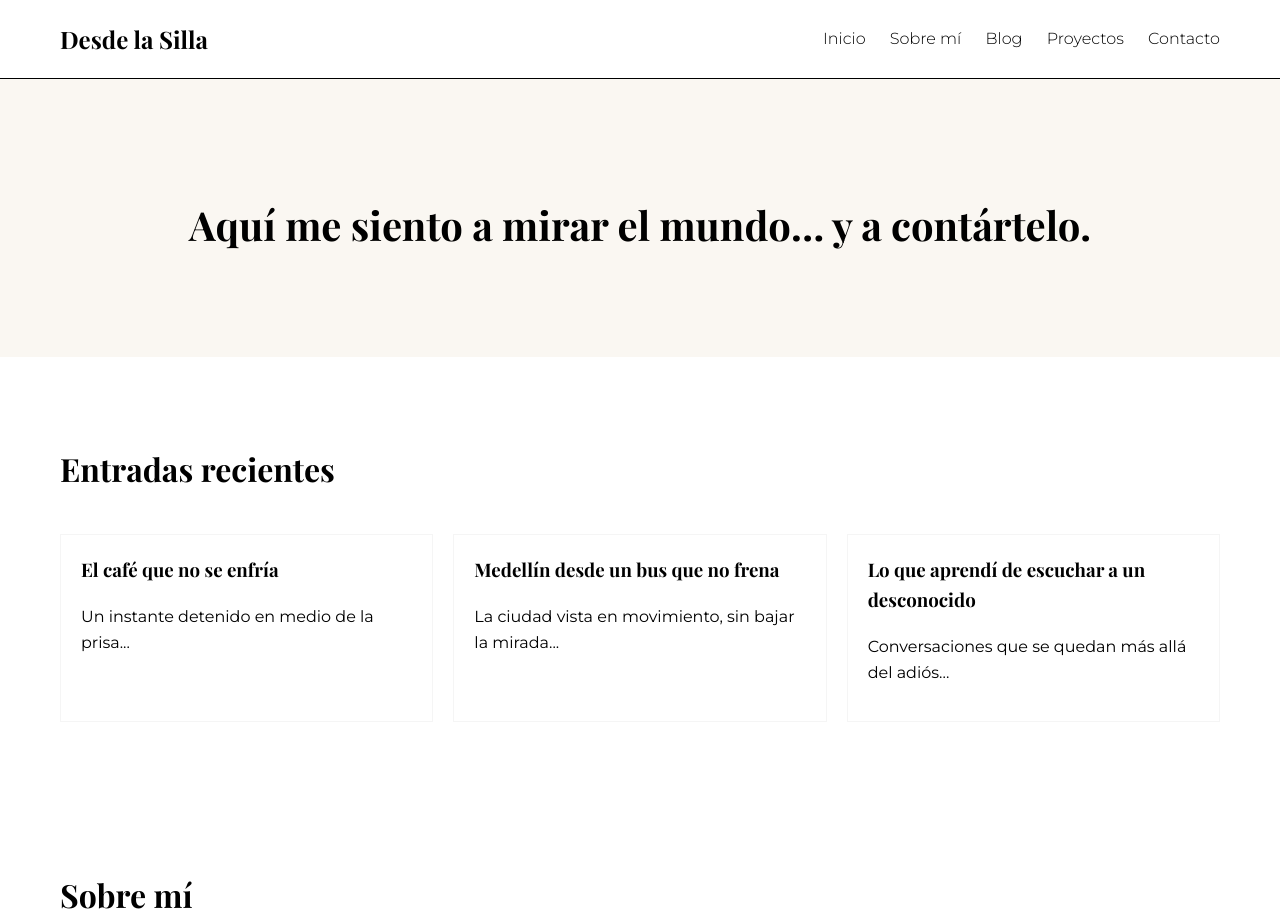
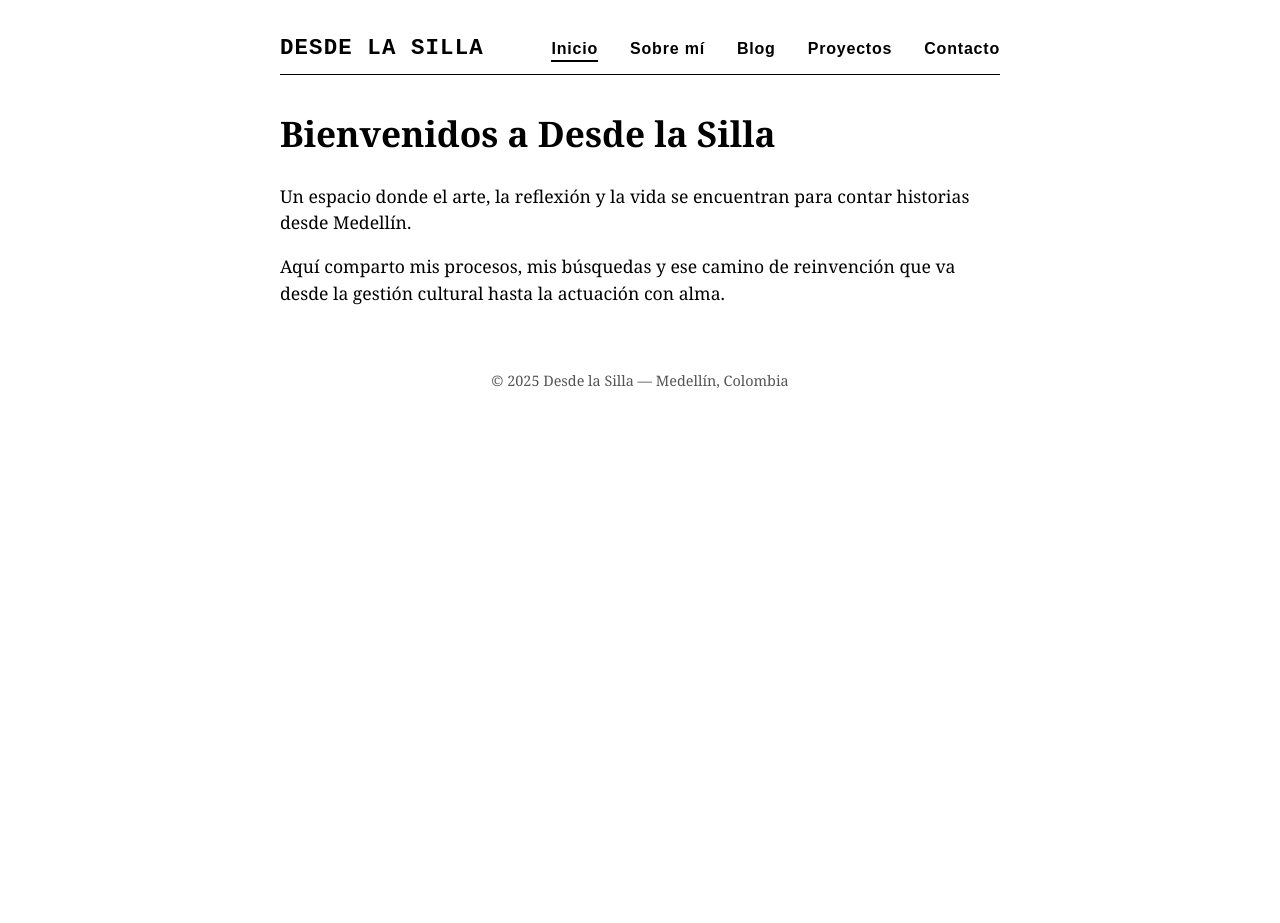
Before and after one commit to desdelasilla/desdelasilla.github.io, a plain HTML site: page index.html in a window 1280 px wide. Shown: the top 923 px of the page. After the commit the page ends 800 px from the top, so only its background shows below. Drawn offline with nearby package versions, Linux system fonts and the light colour scheme.

Commit message:
Update index.html

```diff
--- a/index.html
+++ b/index.html
@@ -1,179 +1,106 @@
 <!DOCTYPE html>
 <html lang="es">
 <head>
-    <meta charset="UTF-8">
-    <meta name="viewport" content="width=device-width, initial-scale=1.0">
-    <title>Desde la Silla</title>
-    <link href="https://fonts.googleapis.com/css2?family=Playfair+Display:wght@600;700&family=Montserrat:wght@300;400&display=swap" rel="stylesheet">
+  <meta charset="UTF-8" />
+  <meta name="viewport" content="width=device-width, initial-scale=1" />
+  <title>Desde la Silla — Minimalista y Claro</title>
   <style>
+    /* Reset y base */
     body {
       margin: 0;
-            font-family: 'Montserrat', sans-serif;
-            background-color: #FFFFFF;
+      background: #ffffff;
       color: #000000;
-            line-height: 1.6;
+      font-family: 'Georgia', serif;
+      line-height: 1.5;
+      max-width: 720px;
+      margin-left: auto;
+      margin-right: auto;
+      padding: 2rem 1.5rem;
     }
+
+    /* Banner minimalista */
     header {
-            padding: 20px 60px;
       display: flex;
+      align-items: center;
       justify-content: space-between;
-            align-items: center;
-            border-bottom: 1px solid #000000;
+      border-bottom: 1px solid #000;
+      padding-bottom: 0.5rem;
+      margin-bottom: 2rem;
     }
-        header h1 {
-            font-family: 'Playfair Display', serif;
-            font-size: 1.5rem;
+
+    /* Logo texto tipo banner */
+    .logo {
+      font-weight: 700;
+      font-family: 'Courier New', monospace;
+      font-size: 1.4rem;
+      letter-spacing: 0.05em;
+    }
+
+    /* Navegación horizontal */
+    nav ul {
+      list-style: none;
+      display: flex;
+      gap: 2rem;
       margin: 0;
+      padding: 0;
     }
-        nav a {
+
+    nav ul li a {
       text-decoration: none;
-            color: #000000;
-            margin-left: 20px;
-            font-weight: 300;
+      color: #000;
+      font-weight: 600;
+      font-family: 'Arial', sans-serif;
+      letter-spacing: 0.05em;
+      padding-bottom: 0.2rem;
+      border-bottom: 2px solid transparent;
+      transition: border-color 0.3s ease;
     }
-        .hero {
-            padding: 80px 60px;
-            text-align: center;
-            background-color: #FAF7F2;
+
+    nav ul li a:hover,
+    nav ul li a.active {
+      border-bottom-color: #000;
     }
-        .hero h2 {
-            font-family: 'Playfair Display', serif;
-            font-size: 2.5rem;
-            margin-bottom: 20px;
+
+    /* Contenido principal */
+    main {
+      font-size: 1.1rem;
     }
-        .section {
-            padding: 60px;
-        }
-        .section-title {
-            font-family: 'Playfair Display', serif;
-            font-size: 2rem;
-            margin-bottom: 40px;
-        }
-        .posts {
-            display: grid;
-            grid-template-columns: repeat(auto-fit, minmax(250px, 1fr));
-            gap: 20px;
-        }
-        .post {
-            border: 1px solid #F5F5F5;
-            padding: 20px;
-            background: #FFFFFF;
-        }
-        .post h3 {
-            font-family: 'Playfair Display', serif;
-            margin-top: 0;
-        }
-        .about, .projects, .contact {
-            background-color: #FFFFFF;
-        }
-        .about img {
-            max-width: 200px;
-            border-radius: 50%;
-            margin-bottom: 20px;
-        }
-        .projects-grid {
-            display: grid;
-            grid-template-columns: repeat(auto-fit, minmax(250px, 1fr));
-            gap: 20px;
-        }
-        .project {
-            background: #FAF7F2;
-            padding: 20px;
-        }
-        form {
-            max-width: 500px;
-            margin: auto;
-            display: flex;
-            flex-direction: column;
-        }
-        input, textarea {
-            margin-bottom: 20px;
-            padding: 10px;
-            border: 1px solid #ccc;
-        }
-        button {
-            padding: 10px;
-            background: #000000;
-            color: #FFFFFF;
-            border: none;
-            cursor: pointer;
-        }
+
+    /* Pie de página pequeño y limpio */
     footer {
-            padding: 40px 60px;
-            background: #F5F5F5;
+      margin-top: 4rem;
       text-align: center;
       font-size: 0.9rem;
+      color: #555;
     }
   </style>
 </head>
 <body>
   <header>
-        <h1>Desde la Silla</h1>
+    <div class="logo">DESDE LA SILLA</div>
     <nav>
-            <a href="#inicio">Inicio</a>
-            <a href="#sobre-mi">Sobre mí</a>
-            <a href="#blog">Blog</a>
-            <a href="#proyectos">Proyectos</a>
-            <a href="#contacto">Contacto</a>
+      <ul>
+        <li><a href="#" class="active">Inicio</a></li>
+        <li><a href="#">Sobre mí</a></li>
+        <li><a href="#">Blog</a></li>
+        <li><a href="#">Proyectos</a></li>
+        <li><a href="#">Contacto</a></li>
+      </ul>
     </nav>
   </header>
 
-    <section id="inicio" class="hero">
-        <h2>Aquí me siento a mirar el mundo… y a contártelo.</h2>
-    </section>
-
-    <section id="blog" class="section">
-        <h2 class="section-title">Entradas recientes</h2>
-        <div class="posts">
-            <div class="post">
-                <h3>El café que no se enfría</h3>
-                <p>Un instante detenido en medio de la prisa...</p>
-            </div>
-            <div class="post">
-                <h3>Medellín desde un bus que no frena</h3>
-                <p>La ciudad vista en movimiento, sin bajar la mirada...</p>
-            </div>
-            <div class="post">
-                <h3>Lo que aprendí de escuchar a un desconocido</h3>
-                <p>Conversaciones que se quedan más allá del adiós...</p>
-            </div>
-        </div>
-    </section>
-
-    <section id="sobre-mi" class="section about">
-        <h2 class="section-title">Sobre mí</h2>
-        <div style="text-align:center;">
-            <img src="https://via.placeholder.com/200" alt="Foto de Will">
-            <p>Soy Will, actor en formación y testigo de las pequeñas historias que caben en una silla. Desde aquí escribo, observo y converso con quienes creen que el arte no está solo en los teatros, sino también en las calles, en un café, en la mirada de un extraño.</p>
-        </div>
-    </section>
-
-    <section id="proyectos" class="section projects">
-        <h2 class="section-title">Proyectos</h2>
-        <div class="projects-grid">
-            <div class="project">
-                <h3>Corto: La espera</h3>
-                <p>Un retrato íntimo de la ciudad y sus silencios.</p>
-            </div>
-            <div class="project">
-                <h3>Obra: Sala Cuatro</h3>
-                <p>Teatro de cámara con historias reales y humanas.</p>
-            </div>
-        </div>
-    </section>
-
-    <section id="contacto" class="section contact">
-        <h2 class="section-title">Contacto</h2>
-        <form>
-            <input type="text" placeholder="Tu nombre" required>
-            <input type="email" placeholder="Tu correo" required>
-            <textarea rows="5" placeholder="Tu mensaje" required></textarea>
-            <button type="submit">Enviar</button>
-        </form>
-    </section>
+  <main>
+    <h1>Bienvenidos a Desde la Silla</h1>
+    <p>
+      Un espacio donde el arte, la reflexión y la vida se encuentran para contar historias desde Medellín.
+    </p>
+    <p>
+      Aquí comparto mis procesos, mis búsquedas y ese camino de reinvención que va desde la gestión cultural hasta la actuación con alma.
+    </p>
+  </main>
 
   <footer>
-        © 2025 Desde la Silla – Todos los derechos reservados.
+    &copy; 2025 Desde la Silla — Medellín, Colombia
   </footer>
 </body>
 </html>
```
Lines whose indentation alone changed are shown as unchanged.
